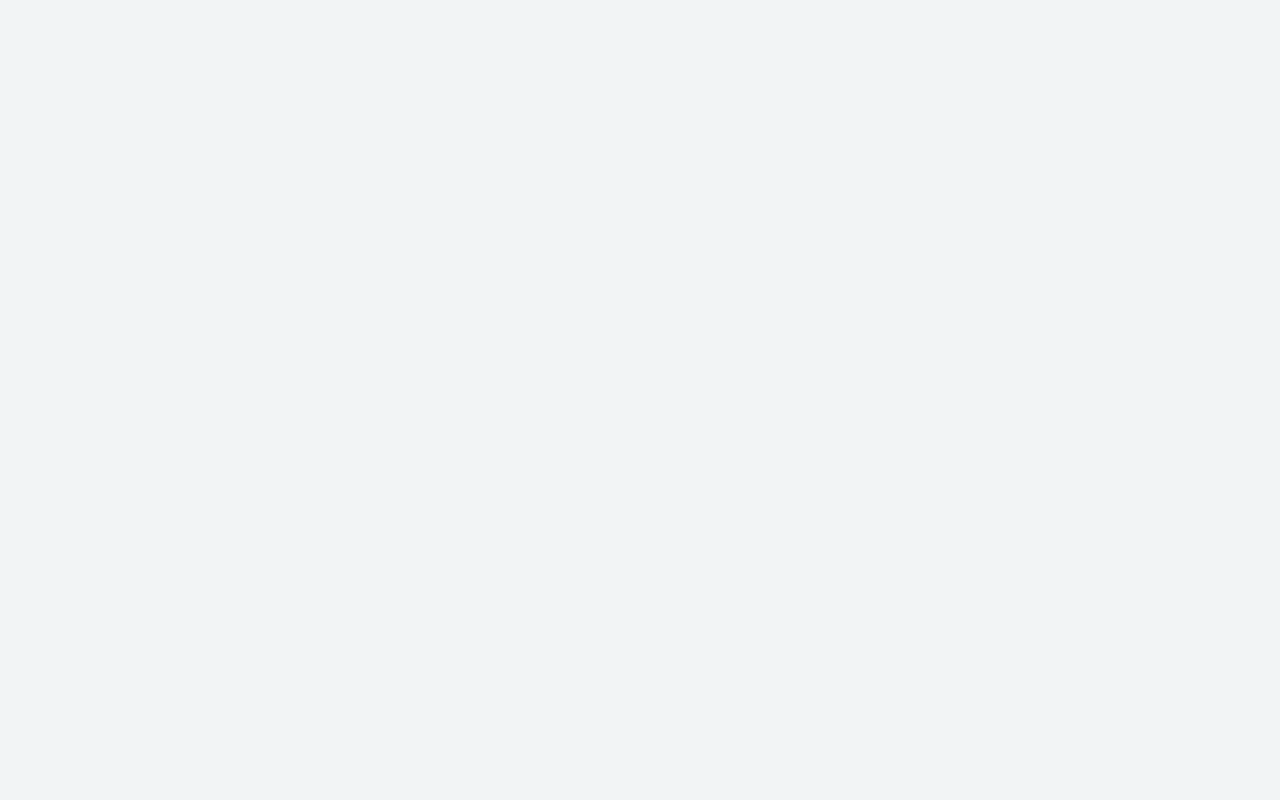
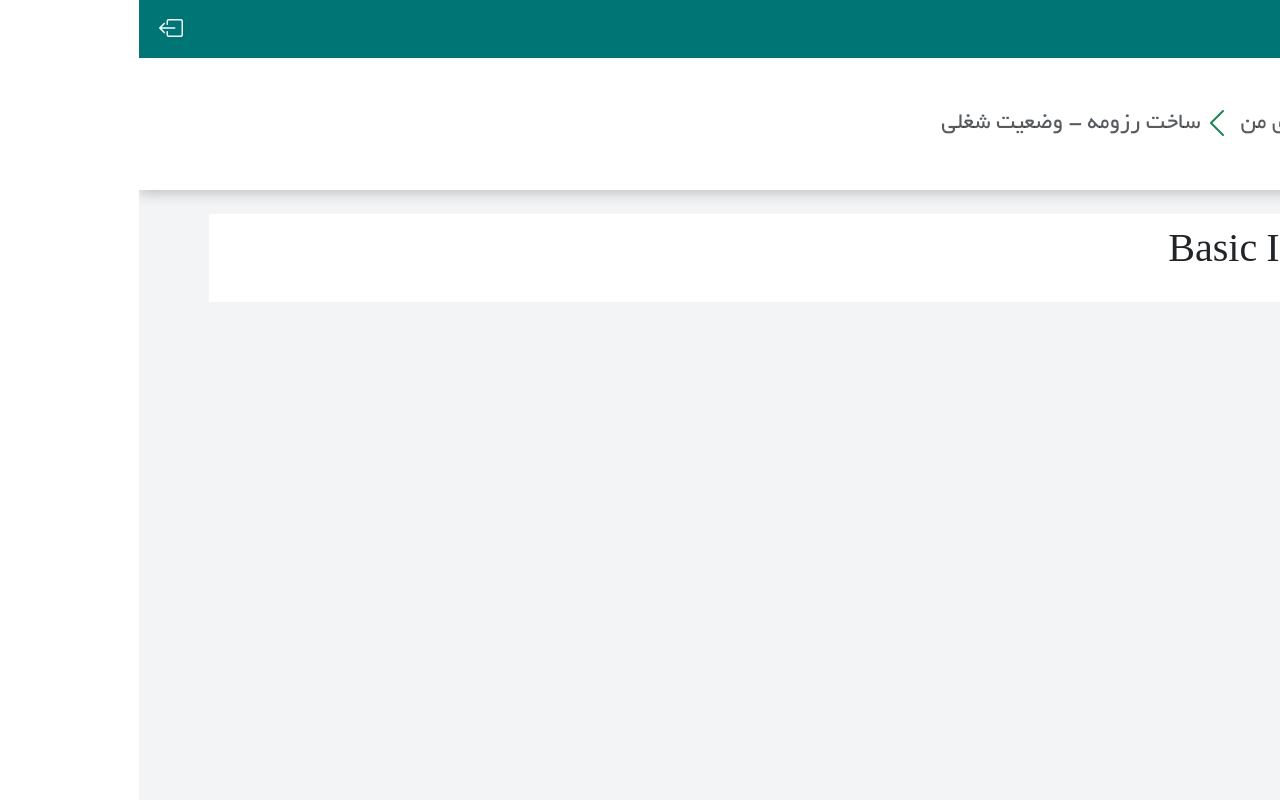
Before and after one commit to nimaessi/Resume, a React (Vite) app: page /resume/basic-info in a window 1280 px wide. Before the commit this address had no page. Built offline with nearby package versions, Linux system fonts and the light colour scheme.

Commit message:
fix routing :wink:

```diff
--- a/src/App.jsx
+++ b/src/App.jsx
@@ -1,7 +1,8 @@
 import { BrowserRouter, Routes, Route } from 'react-router-dom';
 import Layout from "./components/layout/Layout";
 import Home from './components/home/Home';
-import Resume from './components/resume/Resume';
+import Experience from './components/resume/Experience';
+import BasicInfo from './components/resume/basic-info/BasicInfo';
 
 function App() {
 
@@ -10,12 +11,12 @@ function App() {
     <Routes>
       <Route path = "/" element = {<Layout />} >
         <Route index element = {<Home />} />
-        <Route path = '/resume' element = {<Resume />} />
-
+        <Route path = "/resume/*" element = {<Experience />}/>
+        <Route path = "/resume/basic-info" element = {<BasicInfo />} />
       </Route>
     </Routes>
    </BrowserRouter>
   )
 }
 
-export default App
+export default App;
--- a/src/components/resume/BasicInfo.jsx
+++ /dev/null
@@ -1,8 +0,0 @@
-
-const BasicInfo = () => {
-  return (
-    <div>BasicInfo</div>
-  )
-}
-
-export default BasicInfo;
--- a/src/components/resume/Experience.jsx
+++ b/src/components/resume/Experience.jsx
@@ -1,9 +1,14 @@
-import { Button, Col, Container, Row } from "react-bootstrap";
+import { Button, Col, Row } from "react-bootstrap";
 import * as Icon from "react-bootstrap-icons";
+import { useState } from "react";
+import JobStatus from "./JobStatus";
+import Resume from "./Resume";
+const Experience = () => {
 
-const Experience = ({ setJobStatus }) => {
+  const [jobStatus, setJobStatus] = useState(false);
+
   return (
-    <Container className = "mt-4 bgColorWhite p-3">
+    <Resume>
       <p className = "text-center text-muted pt-3">وضعیت شغلی خود را مشخص کنید</p>
       <Row>
         <Col md = {4}></Col>
@@ -25,7 +30,8 @@ const Experience = ({ setJobStatus }) => {
         </Col>
         <Col md = {4}></Col>
       </Row>
-    </Container>
+      {jobStatus &&  <JobStatus />}
+    </Resume>
   )
 }
 
--- a/src/components/resume/Resume.jsx
+++ b/src/components/resume/Resume.jsx
@@ -1,18 +1,18 @@
 import Top from "./Top";
 import Experience from "./Experience";
 import JobStatus from "./JobStatus";
-import { useState } from "react";
-import BasicInfo from "./BasicInfo";
+import { Container } from "react-bootstrap";
+import { Outlet } from "react-router-dom";
 
-const Resume = () => {
+const Resume = ({ children }) => {
 
-  const [jobStatus, setJobStatus] = useState(false);
 
   return (
   <>
     <Top  />
-    <Experience setJobStatus = {setJobStatus}/>
-    {jobStatus &&  <JobStatus />}
+    <Container className = "mt-4 bgColorWhite p-3">
+      { children }
+    </Container>
   </>
   )
 }
--- /dev/null
+++ b/src/components/resume/basic-info/BasicInfo.jsx
@@ -0,0 +1,11 @@
+import Resume from "../Resume";
+
+const BasicInfo = () => {
+  return (
+    <Resume>
+      <h1>Basic Info</h1>
+    </Resume>
+  )
+}
+
+export default BasicInfo;
```
Also changed, not shown: src/components/fieldList/FieldList.jsx (deleted, +0 -7 lines).
